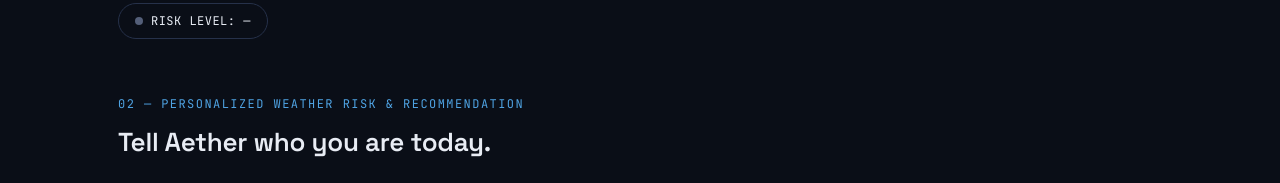
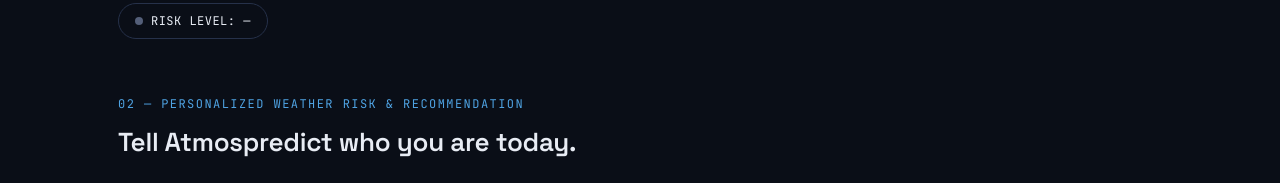
Before and after one commit to JAGADEESH-76/Weather, a plain HTML site: page index.html in a window 1280 px wide. Shown: the part 860-1043 px from the top of the page. Drawn offline with Linux system fonts and the light colour scheme; no server answers.

Commit message:
Modification of html

```diff
--- a/index.html
+++ b/index.html
@@ -3,7 +3,7 @@
 <head>
 <meta charset="UTF-8">
 <meta name="viewport" content="width=device-width, initial-scale=1.0">
-<title>Aether — AI Hyperlocal Weather &amp; Decision Support</title>
+<title>Atmospredict — AI Hyperlocal Weather &amp; Decision Support</title>
 <link rel="preconnect" href="https://fonts.googleapis.com">
 <link href="https://fonts.googleapis.com/css2?family=Space+Grotesk:wght@400;500;600;700&family=Inter:wght@400;500;600&family=JetBrains+Mono:wght@400;500;600&display=swap" rel="stylesheet">
 <link rel="stylesheet" href="style.css">
@@ -93,7 +93,7 @@
   <!-- USE CASE 2: PERSONALIZED RECOMMENDATION -->
   <section class="panel" id="recoPanel">
     <p class="eyebrow">02 — Personalized Weather Risk &amp; Recommendation</p>
-    <h2>Tell Aether who you are today.</h2>
+    <h2>Tell Atmospredict who you are today.</h2>
     <div class="role-row" id="roleRow">
       <button class="role-btn active" data-role="student">Student</button>
       <button class="role-btn" data-role="farmer">Farmer</button>
```
